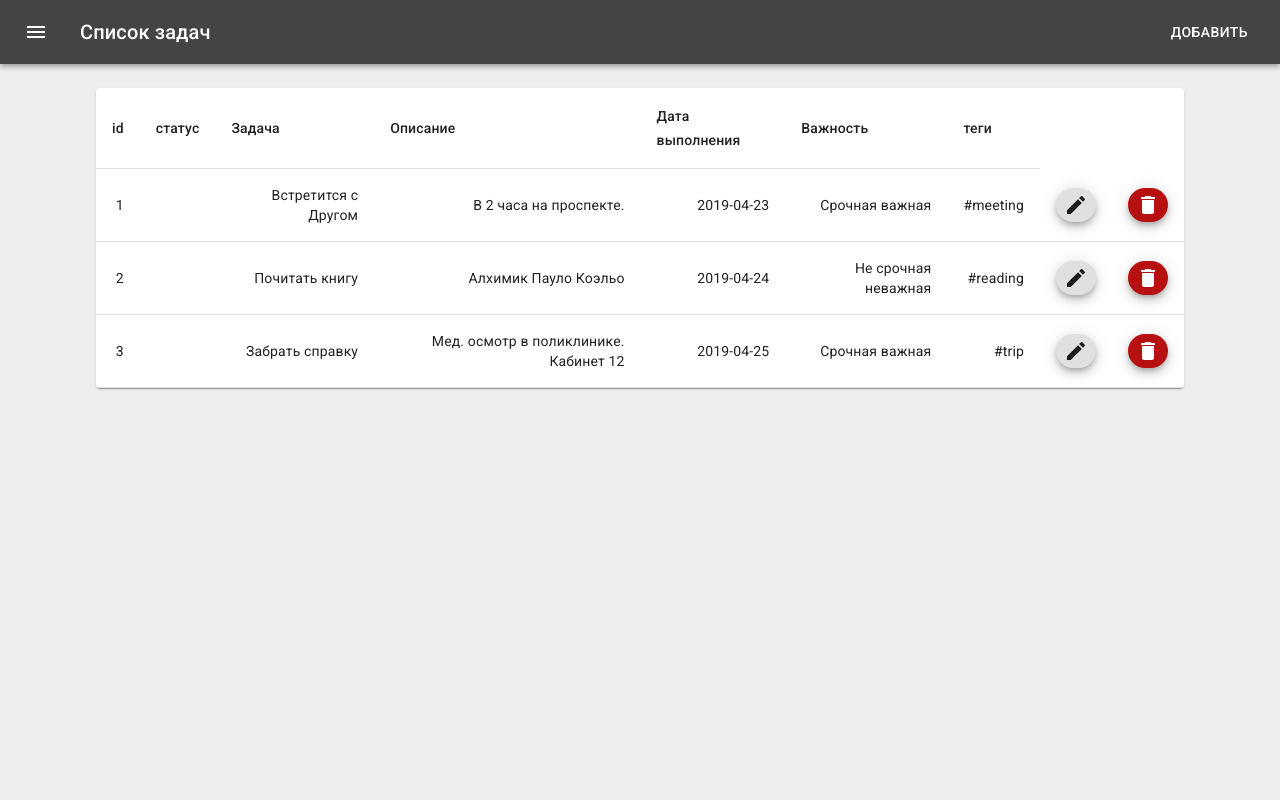
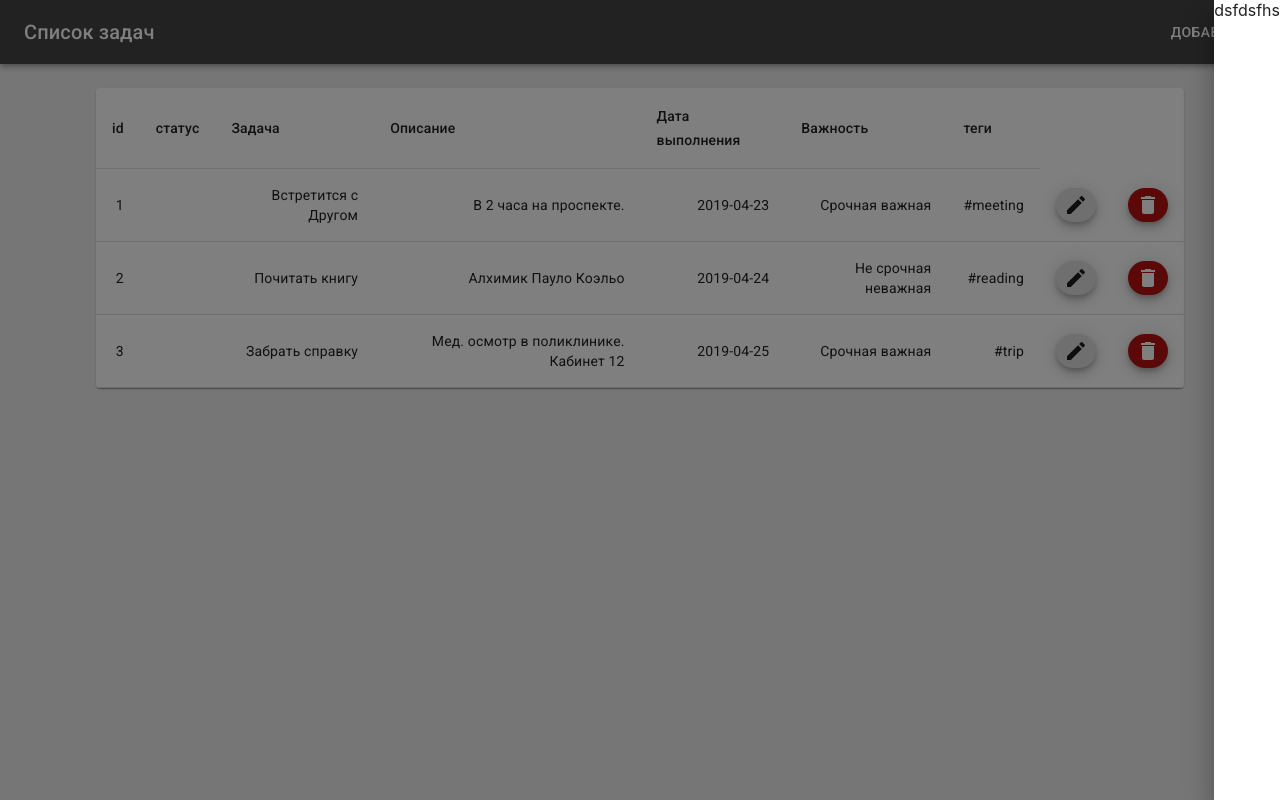
Before and after one commit to usuisora/TodosList, a React (Create React App) app: page / in a window 1280 px wide. Both pictures are taken after a click on the button "ДОБАВИТЬ". Built offline with nearby package versions, Linux system fonts and the light colour scheme.

Commit message:
drawer on right

```diff
--- a/src/components/Bar/Bar.js
+++ b/src/components/Bar/Bar.js
@@ -1,8 +1,8 @@
 import React from 'react'
 import { withStyles } from '@material-ui/core/styles';
 import {AppBar,Toolbar ,Button,Typography, IconButton} from '@material-ui/core'
-import MenuIcon from '@material-ui/icons/Menu';
-import AddIcon from '@material-ui/icons/Add';
+// import MenuIcon from '@material-ui/icons/Menu';
+// import AddIcon from '@material-ui/icons/Add';
 
 const styles = {
     root: {
@@ -22,13 +22,13 @@ function Bar({classes,setIsSideOpen}) {
     <div className={classes.root}>
       <AppBar position="static">
         <Toolbar>
-          <IconButton className={classes.menuButton} color="inherit" aria-label="Menu">
+        {/* <IconButton className={classes.menuButton} color="inherit" aria-label="Menu">
             <MenuIcon onClick={()=>setIsSideOpen(true)}/>
-          </IconButton>
+          </IconButton> */}
           <Typography variant="h6" color="inherit" className={classes.grow}>
             Список задач
           </Typography>
-         <Button  color="inherit">
+         <Button  color="inherit" onClick={()=>setIsSideOpen(true)}>
              Добавить
          </Button>
         </Toolbar>
--- a/src/components/SideBar/SideBar.js
+++ b/src/components/SideBar/SideBar.js
@@ -5,7 +5,8 @@ import {Button,Typography, Drawer} from '@material-ui/core'
 function SideBar({isSideOpen,setIsSideOpen}) {
 
   return (
-    <Drawer open={isSideOpen}
+    <Drawer anchor="right"
+            open={isSideOpen}
             onClose={()=>setIsSideOpen(false)}>
         dsfdsfhs
     </Drawer>
```
Also changed, not shown: src/components/SideBar/SideFooter.js (added), src/components/SideBar/SideForm.js (added), src/components/SideBar/SideHeader.js (added).
